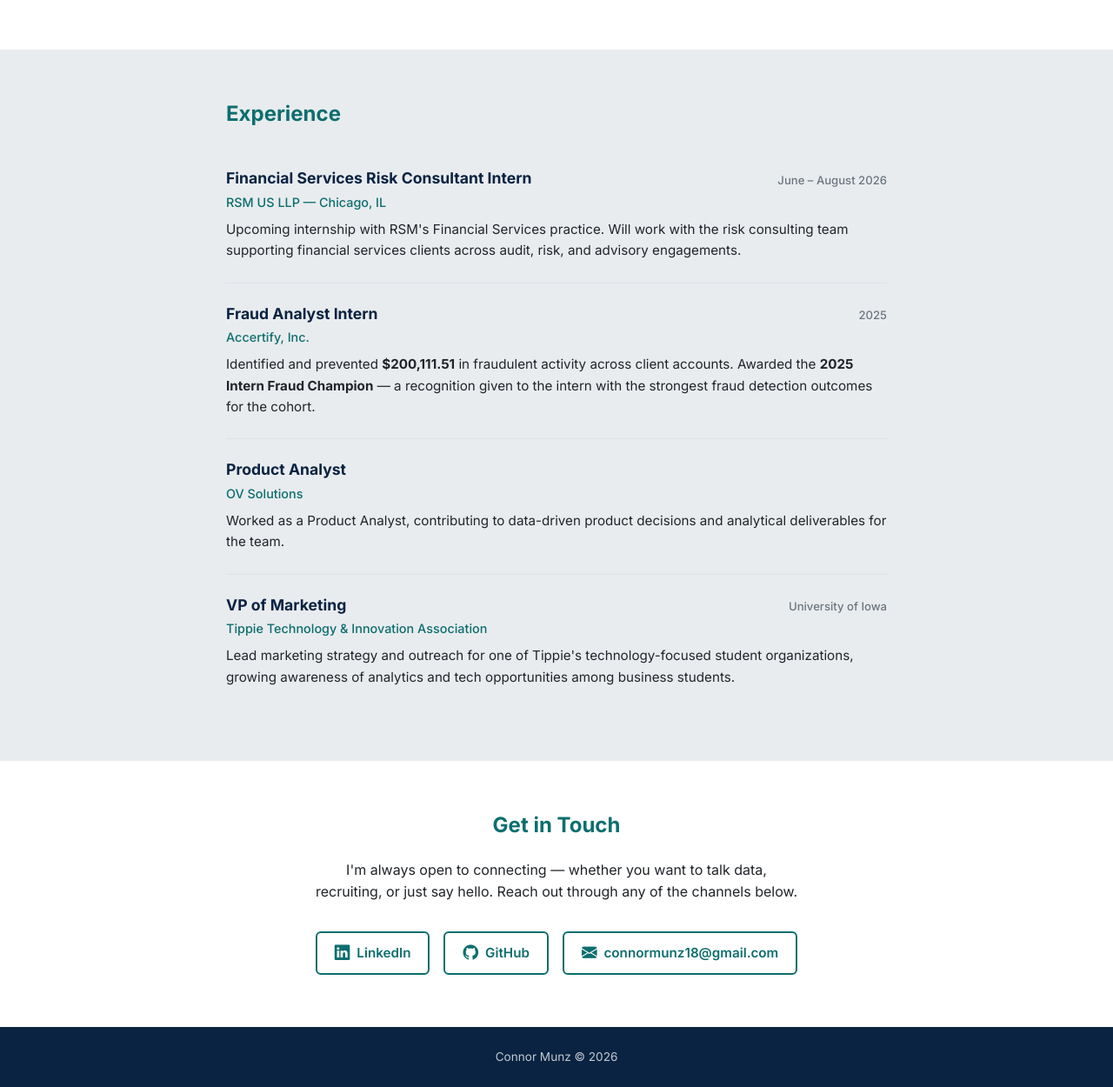
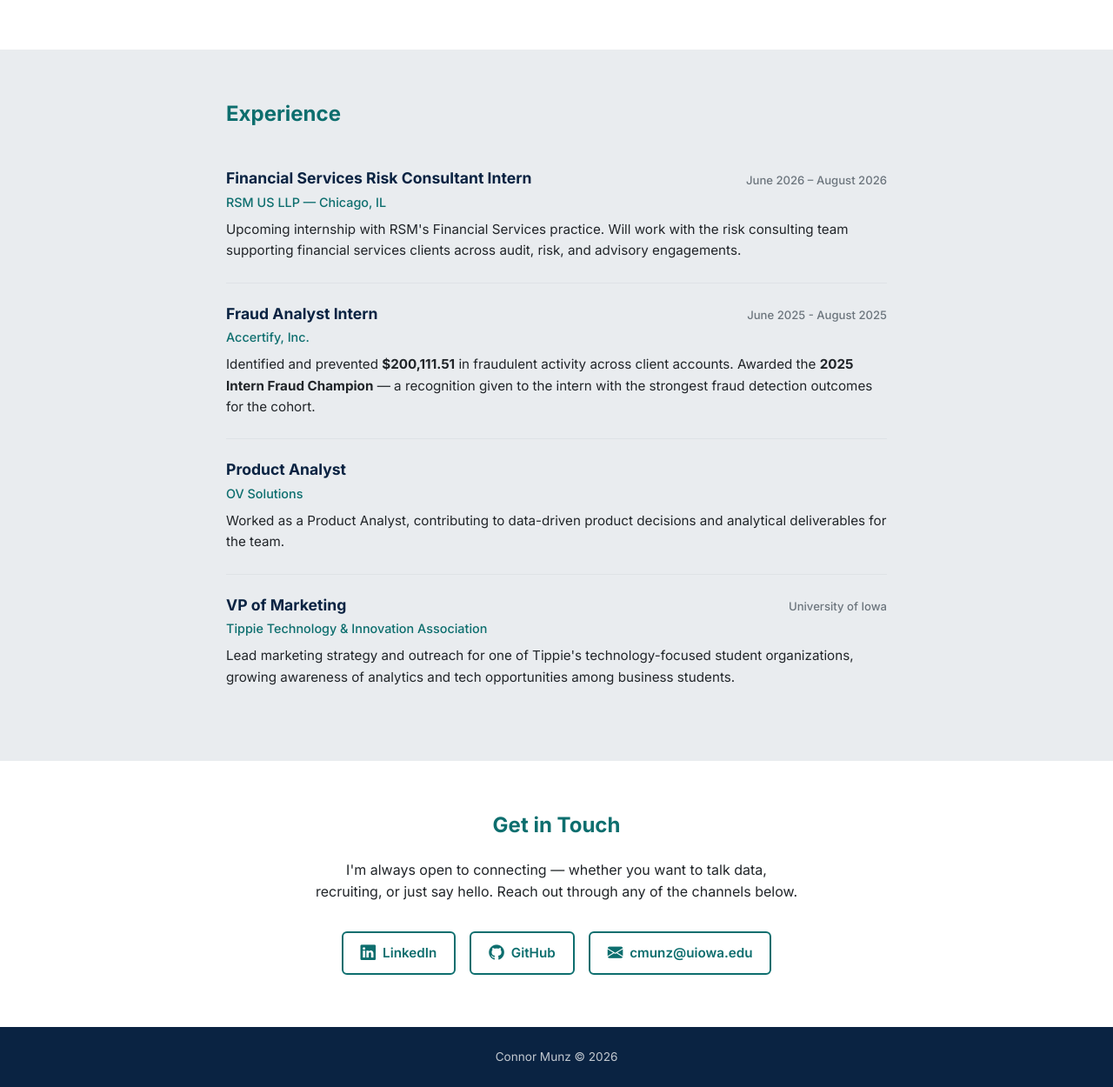
Before and after one commit to connormunz/m8_landing_page, a plain HTML site: page index.html in a window 1280 px wide. Shown: the part 2159-3409 px from the top of the page at 87% size. Drawn offline with nearby package versions, Linux system fonts and the light colour scheme.

Commit message:
Update index.html

```diff
--- a/index.html
+++ b/index.html
@@ -162,7 +162,7 @@
                 <h3>Financial Services Risk Consultant Intern</h3>
                 <p class="exp-company">RSM US LLP — Chicago, IL</p>
               </div>
-              <span class="exp-date">June – August 2026</span>
+              <span class="exp-date">June 2026 – August 2026</span>
             </div>
             <p class="exp-desc">Upcoming internship with RSM's Financial Services practice. Will work with the risk consulting team supporting financial services clients across audit, risk, and advisory engagements.</p>
           </article>
@@ -173,7 +173,7 @@
                 <h3>Fraud Analyst Intern</h3>
                 <p class="exp-company">Accertify, Inc.</p>
               </div>
-              <span class="exp-date">2025</span>
+              <span class="exp-date">June 2025 - August 2025</span>
             </div>
             <p class="exp-desc">Identified and prevented <strong>$200,111.51</strong> in fraudulent activity across client accounts. Awarded the <strong>2025 Intern Fraud Champion</strong> — a recognition given to the intern with the strongest fraud detection outcomes for the cohort.</p>
           </article>
@@ -220,7 +220,7 @@
           </a>
           <a href="mailto:connormunz18@gmail.com" class="contact-link" aria-label="Send Connor an email">
             <i class="bi bi-envelope-fill" aria-hidden="true"></i>
-            connormunz18@gmail.com
+            cmunz@uiowa.edu
           </a>
         </div>
       </div>
```
